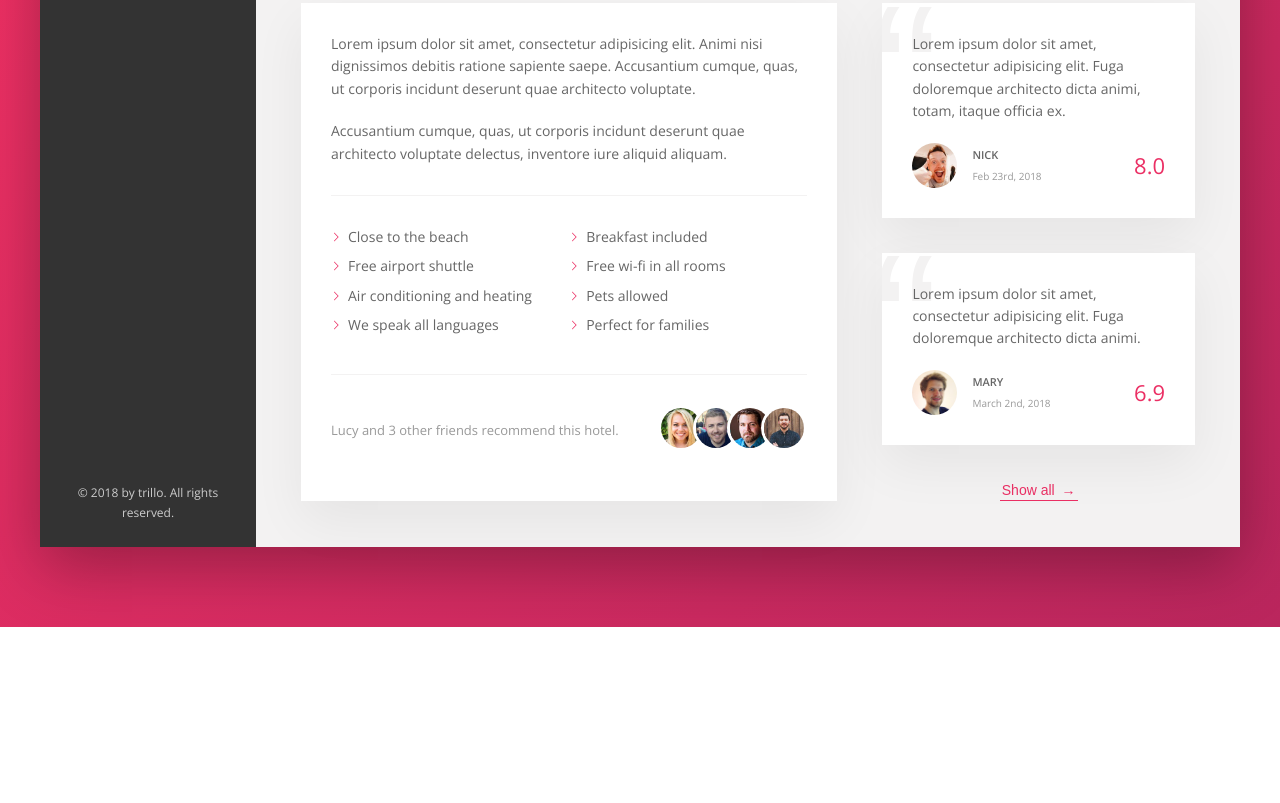
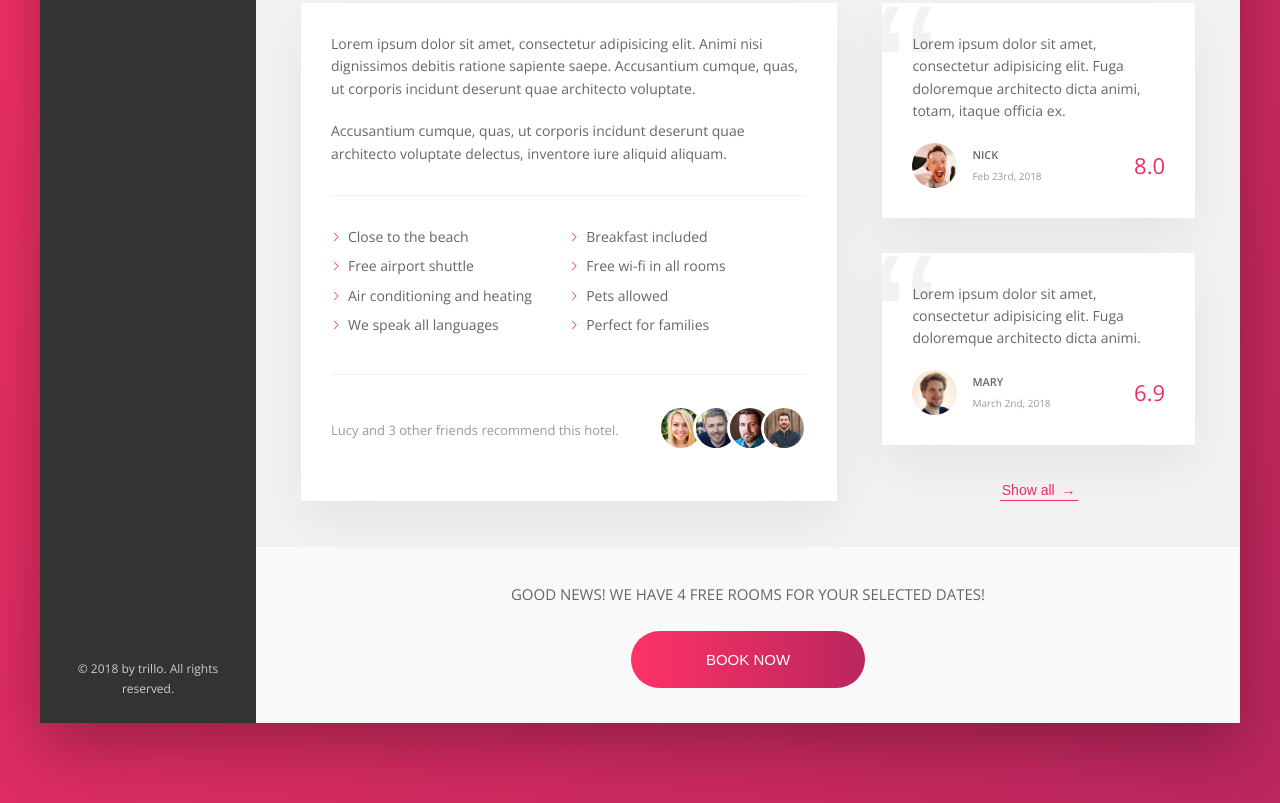
Before and after one commit to veselinn16/trillo, a website: page index.html in a window 1280 px wide. Shown: the part 644-1447 px from the top of the page. Before the commit the page ends 1271 px from the top, so only its background shows below. Drawn offline with nearby package versions, Linux system fonts and the light colour scheme.

Commit message:
Format and style call to action section

```diff
--- a/index.html
+++ b/index.html
@@ -193,6 +193,16 @@
                             <button class="btn-inline">Show all <span>&rarr;</span></button>
                         </div>
                     </div>
+
+                    <div class="cta">
+                        <h2 class="cta__book-now">
+                            Good news! We have 4 free rooms for your selected dates!
+                        </h2>
+                        <button class="btn">
+                            <span class="btn__visible">Book now</span>
+                            <span class="btn__invisible">Only 4 rooms left</span>
+                        </button>
+                    </div>
                 </main>
             </div>
         </div>
--- a/sass/_base.scss
+++ b/sass/_base.scss
@@ -16,6 +16,7 @@
 
 */
 
+// root pseudo class where all variables get inherited by all elements
 :root {
     --color-primary: #eb2f64;
     --color-primary-light: #ff3366;
--- a/sass/_components.scss
+++ b/sass/_components.scss
@@ -443,3 +443,69 @@
         z-index: 1;
     }
 }
+
+// CALL TO ACTION
+.cta {
+    padding: 3.5rem 0;
+    text-align: center;
+
+    &__book-now {
+        font-size: 1.5rem;
+        font-weight: 300;
+        margin-bottom: 2.5rem;
+        text-transform: uppercase;
+        margin-bottom: 2.5rem;
+    }
+}
+
+// CALL TO ACTION BUTTON
+.btn {
+    font-size: 1.5rem;
+    font-weight: 300;
+    text-transform: uppercase;
+    border-radius: 10rem;
+    border: none;
+    background-image: linear-gradient(to right, var(--color-primary-light), var(--color-primary-dark));
+    color: #fff;
+    position: relative;
+    overflow: hidden;
+    cursor: pointer;
+
+    // select all child elements
+    & > * {
+        display: inline-block;
+        height: 100%;
+        width: 100%;
+        transition: all .2s;
+    }
+
+    &__visible {
+        padding: 2rem 7.5rem;
+    }
+
+    &__invisible {
+        position: absolute;
+        left: 0;
+        // moves it exactly the height of the element
+        top: -100%;
+        padding: 2rem 0;
+    }
+
+    &:hover {
+        // change gradient from left to right
+        background-image: linear-gradient(to left, var(--color-primary-light), var(--color-primary-dark));
+    }
+
+    &:hover &__visible {
+        transform: translateY(100%);
+    }
+
+    &:hover &__invisible {
+        top: 0;
+    }
+
+    &:focus {
+        outline: none;
+        animation: pulsate 1s infinite;
+    }
+}
```
Also changed, not shown: css/style.css.
